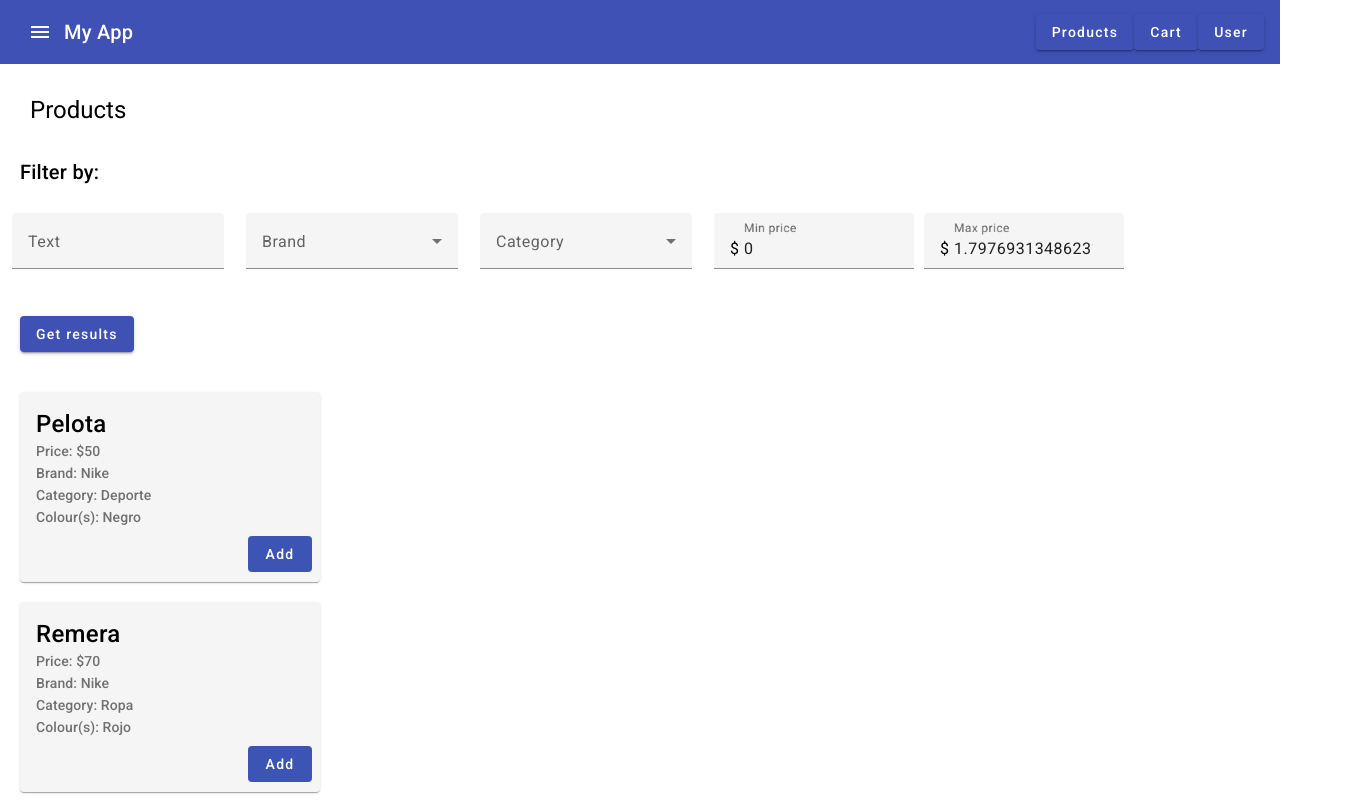
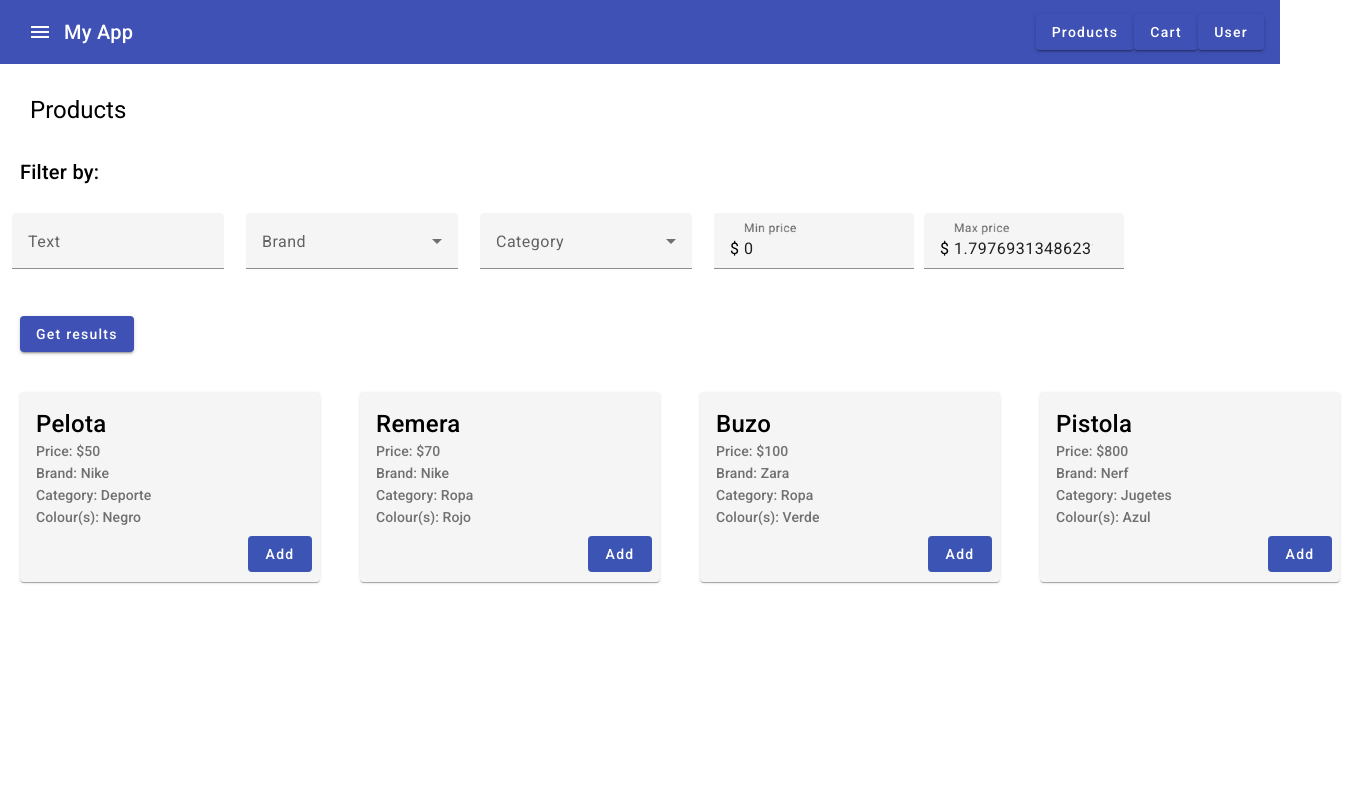
Before and after one commit to juandi-etcheverry/239420-252443-251363, an Angular app in the folder FrontEndProject/: page /products in a window 1280 px wide. Shown: the top 800 px of the page, 1360 px wide, since content can reach past the window. Built offline with nearby package versions, Linux system fonts and the light colour scheme.

Commit message:
products in grid display

```diff
--- a/FrontEndProject/src/app/products/products.component.css
+++ b/FrontEndProject/src/app/products/products.component.css
@@ -1,3 +1,9 @@
 h1{
     margin: 30px;
 }
+
+
+.container {
+    display: grid;
+    grid-template-columns: repeat(4, 1fr);
+}
--- a/FrontEndProject/src/app/products/products.component.html
+++ b/FrontEndProject/src/app/products/products.component.html
@@ -1,4 +1,6 @@
 <h1>Products</h1>
 <app-filtered (submitClicked)="updateProductList($event)"></app-filtered>
 
-<app-product-card *ngFor="let item of productItems" [productItem]="item" ></app-product-card>
+<div class="container">
+    <app-product-card *ngFor="let item of productItems" [productItem]="item" ></app-product-card>
+</div>
```
